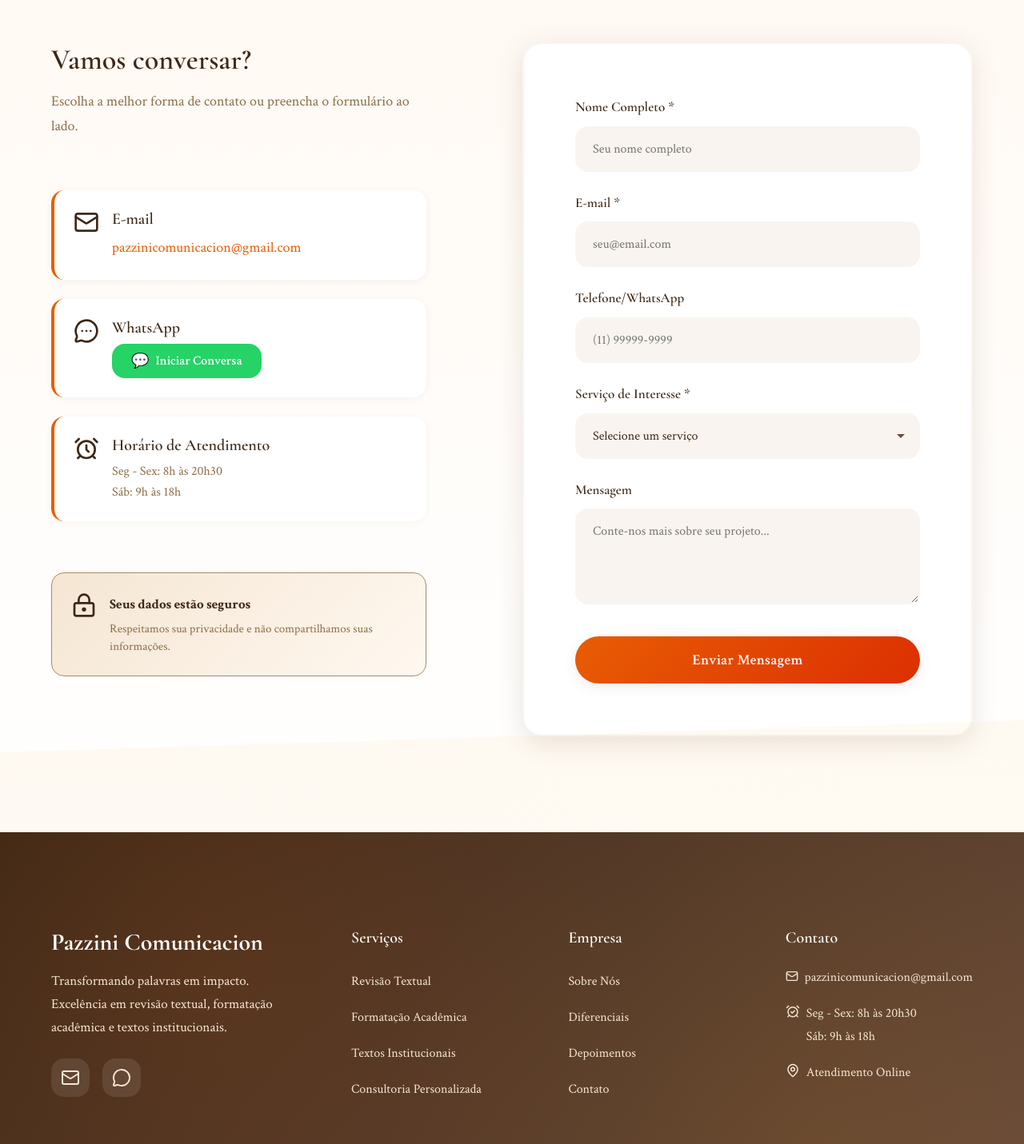
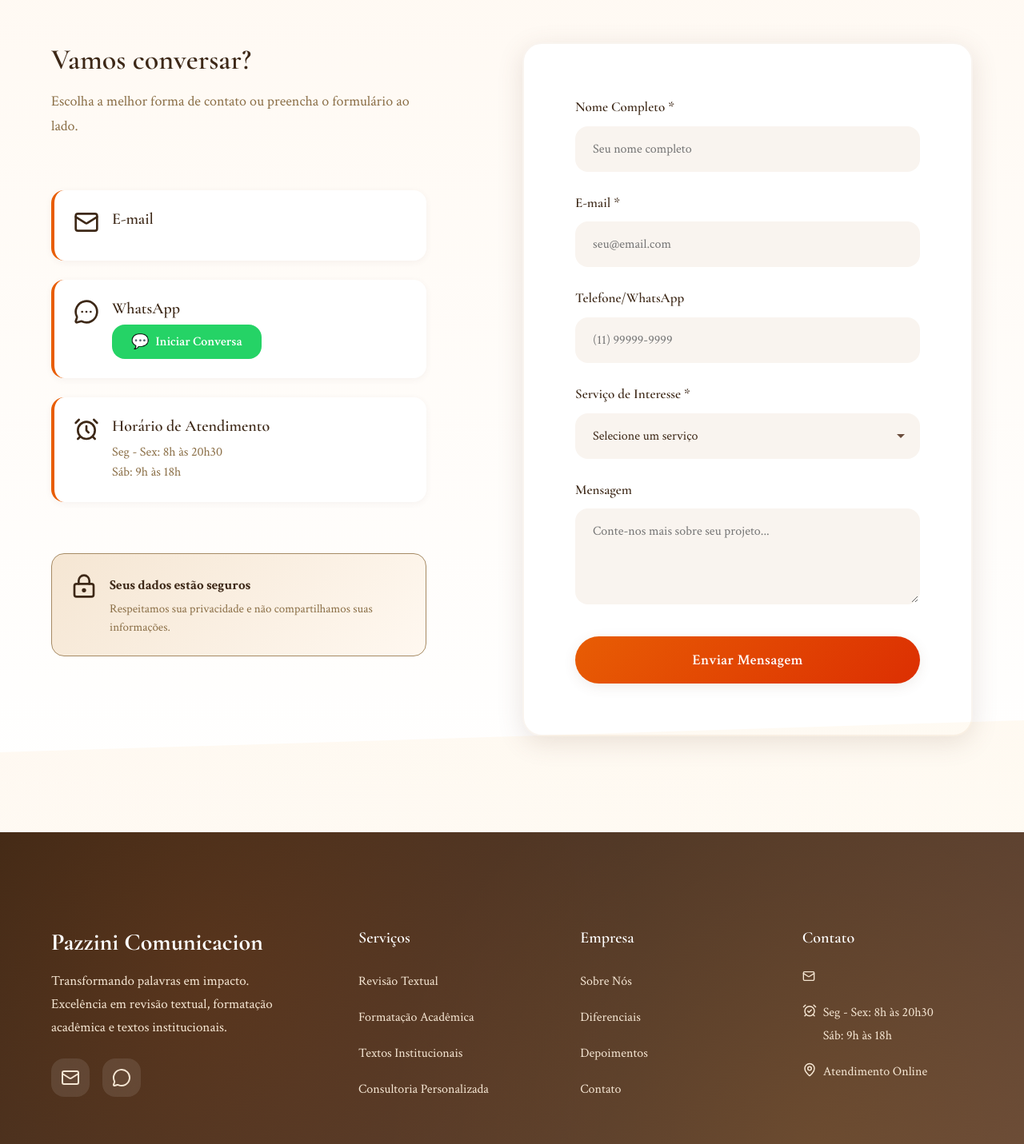
Before and after one commit to ELIEZERBITTENCOURT/lp-pz-com, a React (Vite) app: page / in a window 1280 px wide. Shown: the part 6907-8338 px from the top of the page at 80% size. Built offline with nearby package versions, Linux system fonts and the light colour scheme.

Commit message:
fix: iclui variavel de ambiente

```diff
--- a/src/components/Contact.jsx
+++ b/src/components/Contact.jsx
@@ -1,8 +1,10 @@
 import React, { useState } from 'react';
 import { AlarmClock, Mail, MessageCircleMore, LockKeyhole } from 'lucide-react';
 import '../styles/Contact.css';
+import { EMAIL, WHATSAPP } from '../config/env';
 
 const Contact = () => {
+
   const [formData, setFormData] = useState({
     name: '',
     email: '',
@@ -43,7 +45,7 @@ Mensagem:
 ${formData.message || 'Sem mensagem adicional'}
     `.trim();
 
-    window.location.href = `mailto:pazzinicomunicacion@gmail.com?subject=${encodeURIComponent(emailSubject)}&body=${encodeURIComponent(emailBody)}`;
+    window.location.href = `mailto:${EMAIL}?subject=${encodeURIComponent(emailSubject)}&body=${encodeURIComponent(emailBody)}`;
 
     setFormStatus('success');
     setTimeout(() => {
@@ -63,7 +65,7 @@ ${formData.message || 'Sem mensagem adicional'}
       ? `Olá! Meu nome é ${formData.name}. Gostaria de saber mais sobre os serviços de ${formData.service || 'revisão textual'}.`
       : 'Olá! Gostaria de saber mais sobre os serviços da Pazzini Comunicacion.';
 
-    const whatsappUrl = `https://wa.me/55519994103113?text=${encodeURIComponent(message)}`;
+    const whatsappUrl = `https://wa.me/${WHATSAPP}?text=${encodeURIComponent(message)}`;
     window.open(whatsappUrl, '_blank');
   };
 
@@ -93,8 +95,8 @@ ${formData.message || 'Sem mensagem adicional'}
                 <div className="method-icon"><Mail size={32}/></div>
                 <div className="method-content">
                   <h4>E-mail</h4>
-                  <a href="mailto:pazzinicomunicacion@gmail.com">
-                    pazzinicomunicacion@gmail.com
+                  <a href={`mailto:${EMAIL}`}>
+                    {EMAIL}
                   </a>
                 </div>
               </div>
--- a/src/components/Footer.jsx
+++ b/src/components/Footer.jsx
@@ -1,6 +1,7 @@
 import React from 'react';
 import { AlarmCheck, Mail, MapPin, MessageCircle } from 'lucide-react';
 import '../styles/Footer.css';
+import { EMAIL, WHATSAPP } from '../config/env';
 
 const Footer = () => {
   const currentYear = new Date().getFullYear();
@@ -26,10 +27,10 @@ const Footer = () => {
                 formatação acadêmica e textos institucionais.
               </p>
               <div className="footer-social">
-                <a href="mailto:pazzinicomunicacion@gmail.com" className="social-link" aria-label="E-mail">
+                <a href={`mailto:${EMAIL}`} className="social-link" aria-label="E-mail">
                   <Mail/>
                 </a>
-                <a href="https://wa.me/55519994103113" target="_blank" rel="noopener noreferrer" className="social-link" aria-label="WhatsApp">
+                <a href={`https://wa.me/${WHATSAPP}`} target="_blank" rel="noopener noreferrer" className="social-link" aria-label="WhatsApp">
                   <MessageCircle/>
                 </a>
               </div>
@@ -92,8 +93,8 @@ const Footer = () => {
               <ul className="footer-contact">
                 <li>
                   <span className="contact-icon"><Mail size={16}/></span>
-                  <a href="mailto:pazzinicomunicacion@gmail.com">
-                    pazzinicomunicacion@gmail.com
+                  <a href={`mailto:${EMAIL}`}>
+                    {EMAIL}
                   </a>
                 </li>
                 <li>
--- /dev/null
+++ b/src/config/env.js
@@ -0,0 +1,2 @@
+export  const EMAIL = import.meta.env.VITE_EMAIL_SERVICE;
+export  const WHATSAPP = import.meta.env.VITE_WHATSAPP_NUMBER;
```
